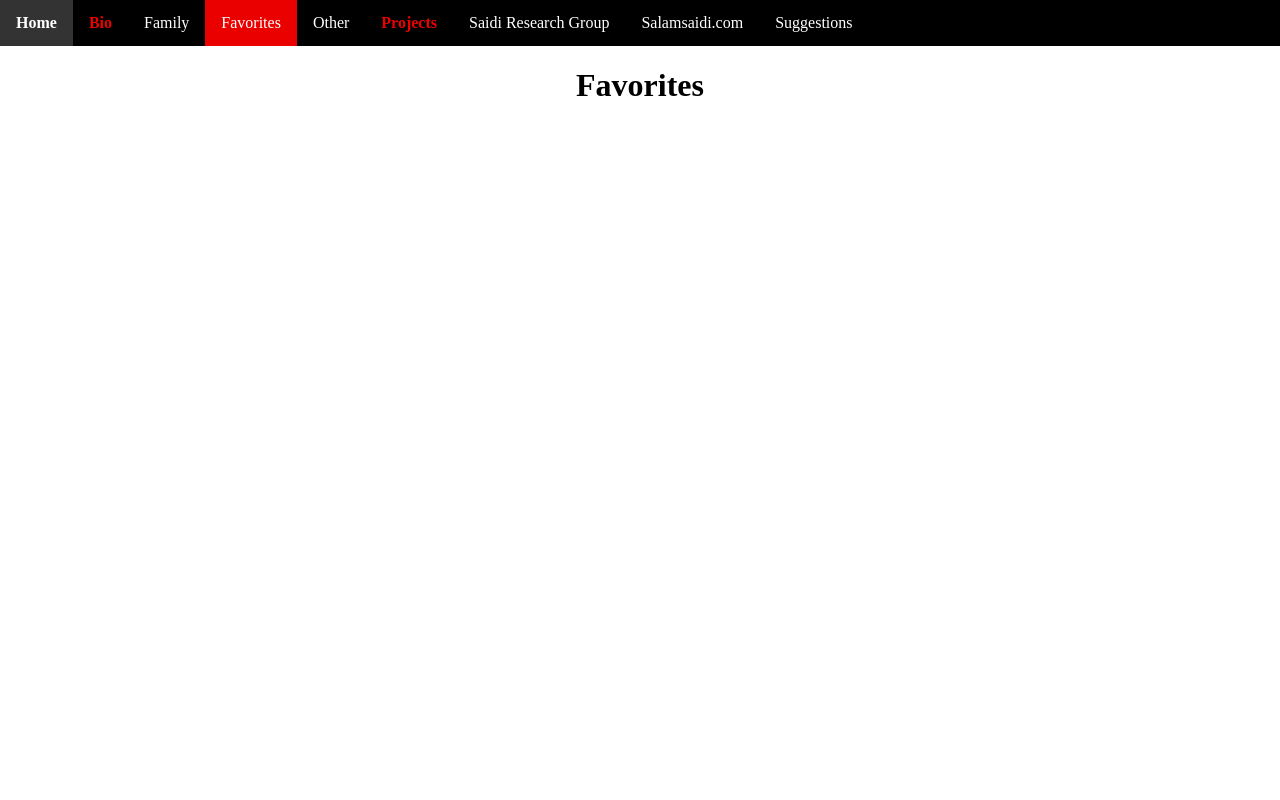
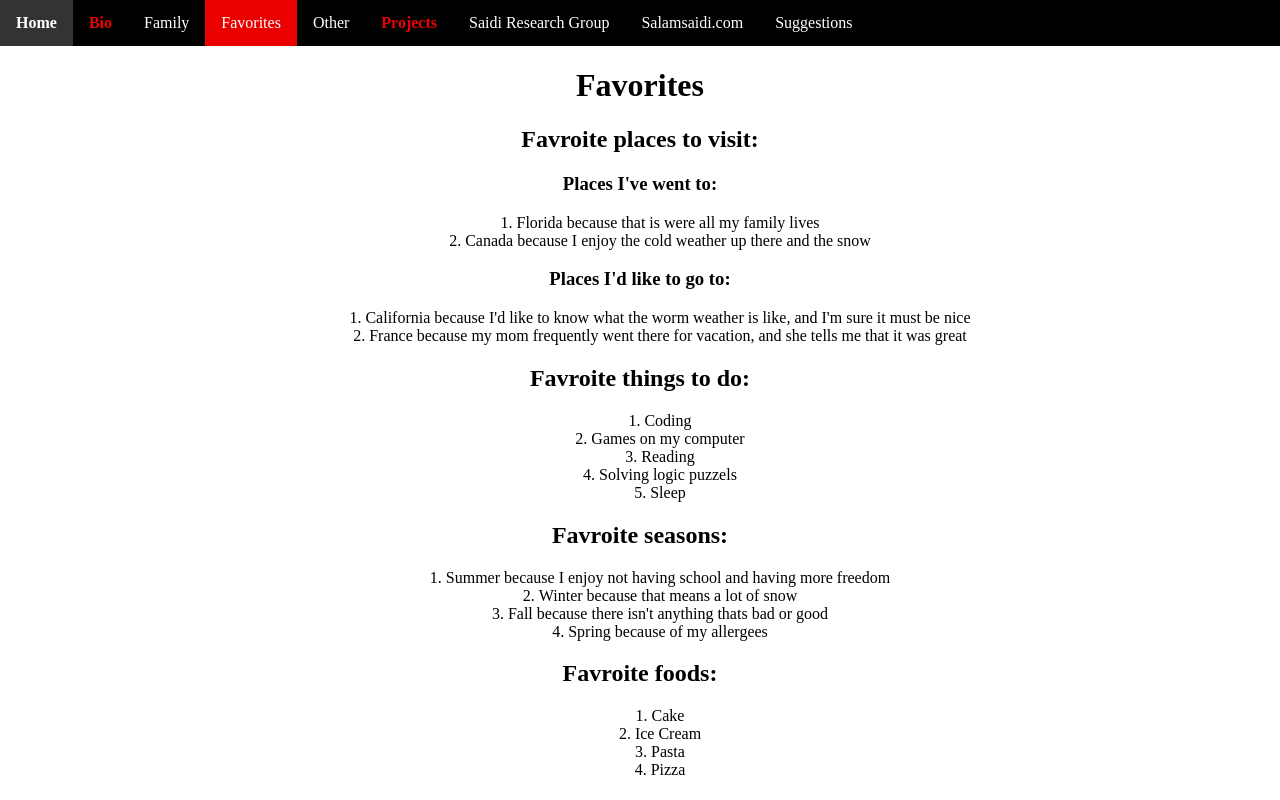
Before and after one commit to Ryyn-Sd/rayyansaidi-com, a Gatsby site: page /bio/favorites in a window 1280 px wide. Built offline with nearby package versions, Linux system fonts and the light colour scheme; Gatsby itself is replaced by a stand-in of ours.

Commit message:
Finish favroites.mdx

```diff
--- a/src/pages/bio/favorites.mdx
+++ b/src/pages/bio/favorites.mdx
@@ -7,3 +7,26 @@ import Nav from '../../navbar'
 <Nav act={3} />
 
 # Favorites
+## Favroite places to visit:
+### Places I've went to:
+1. Florida because that is were all my family lives
+2. Canada because I enjoy the cold weather up there and the snow
+### Places I'd like to go to:
+1. California because I'd like to know what the worm weather is like, and I'm sure it must be nice
+2. France because my mom frequently went there for vacation, and she tells me that it was great
+## Favroite things to do:
+1. Coding
+2. Games on my computer
+3. Reading
+4. Solving logic puzzels
+5. Sleep
+## Favroite seasons:
+1. Summer because I enjoy not having school and having more freedom
+2. Winter because that means a lot of snow
+3. Fall because there isn't anything thats bad or good
+4. Spring because of my allergees
+## Favroite foods:
+1. Cake
+2. Ice Cream
+3. Pasta
+4. Pizza
--- a/src/style.css
+++ b/src/style.css
@@ -4,7 +4,7 @@ body {
     text-align: center;
 }
 
-ul {list-style-position: inside;}
+ul, ol {list-style-position: inside;}
 
 .nav {
     list-style-type: none;
```
